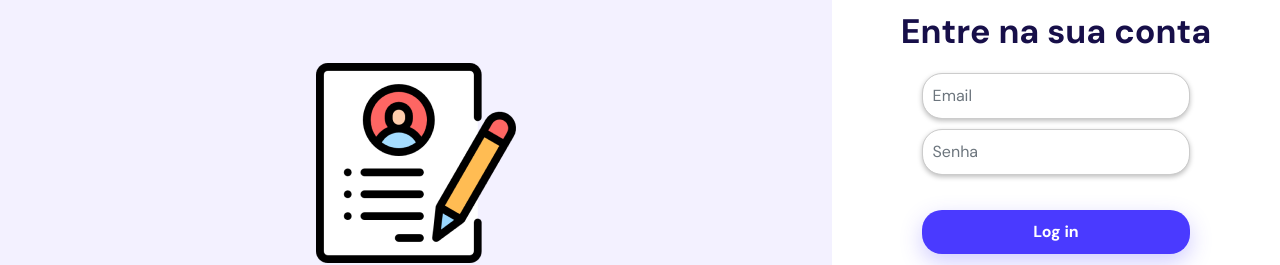
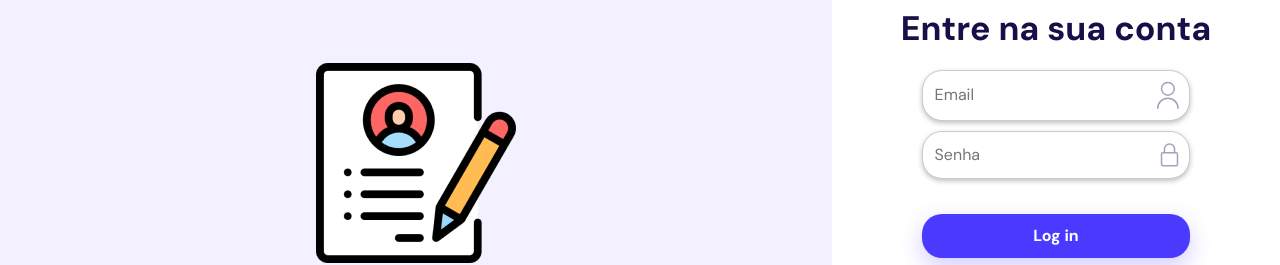
Before and after one commit to Oliveiralucass/trabalho-final-js, a plain HTML site: page index.html in a window 1280 px wide. Shown: the part 245-510 px from the top of the page. Drawn offline with nearby package versions, Linux system fonts and the light colour scheme.

Commit message:
fix: Corrigido bug nos icones tela login

```diff
--- a/index.html
+++ b/index.html
@@ -18,8 +18,14 @@
       <div class="login">
         <h1>Entre na sua conta</h1>
         <form class="form">
-          <input type="email" placeholder="Email" class="form-control user" required>
-          <input type="password" placeholder="Senha" class="form-control lock" required>
+          <div class="user form-control">
+            <input type="email" placeholder="Email" required>
+            <img src="./assets/user.svg" alt="User Icon">
+          </div>
+          <div class="lock form-control">
+            <input type="password" placeholder="Senha" required>
+            <img src="./assets/lock.svg" alt="Lock Icon">
+          </div>
           <button type="submit" class="form-control">Log in</button>
           <div>
             <span>Novo por aqui?</span>
--- a/style.css
+++ b/style.css
@@ -94,11 +94,8 @@ h1{
 }
 
 .form input {
-  padding: 10px;
-  margin-bottom: 10px;
-  border-radius: 20px;
-  box-shadow: 0px 2px 5px rgba(0, 0, 0, 0.25);
-  border: 0.8px solid #ccc;
+  border: none;
+  outline: none;
 }
 
 .form button {
@@ -134,18 +131,15 @@ h1{
   color: var(--cor-texto-primaria);
 }
 
-.user {
-  background-image: url(./assets/user.svg);
-  background-repeat: no-repeat;
-  background-position: 18.8rem;
-  background-size: 20px;
-}
-
-.lock {
-  background-image: url(./assets/lock.svg);
-  background-repeat: no-repeat;
-  background-position: 18.8rem;
-  background-size: 18px;
+.user, .lock {
+  display: flex;
+  align-items: center;
+  justify-content: space-between;
+  padding: 10px;
+  margin-bottom: 10px;
+  border-radius: 20px;
+  box-shadow: 0px 2px 5px rgba(0, 0, 0, 0.25);
+  border: 0.8px solid #ccc;
 }
 
 /* ========= Section 2 Sign Up ========= */
```
